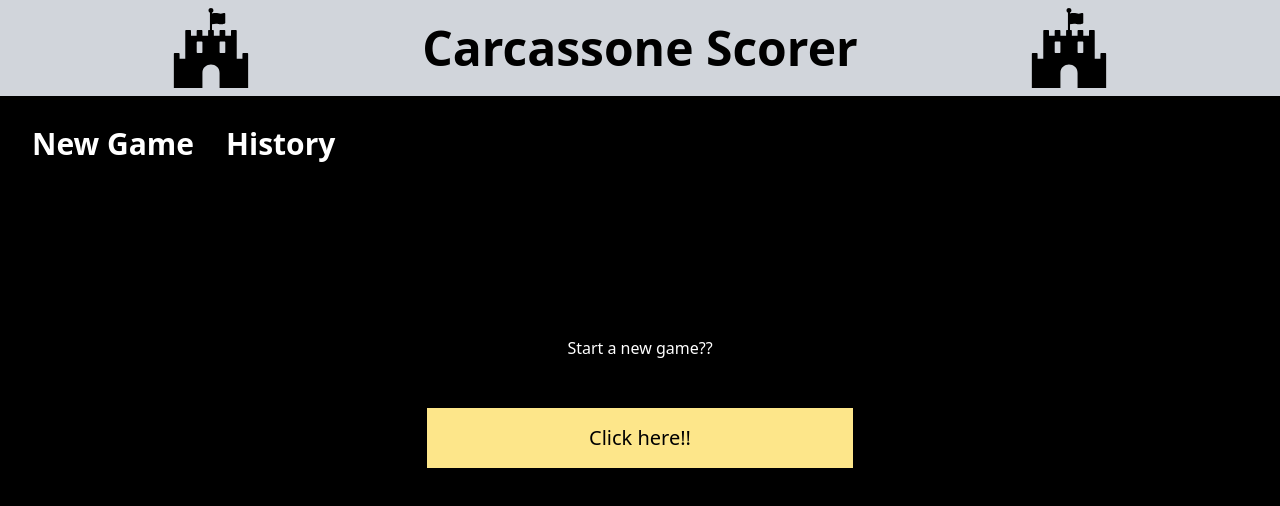
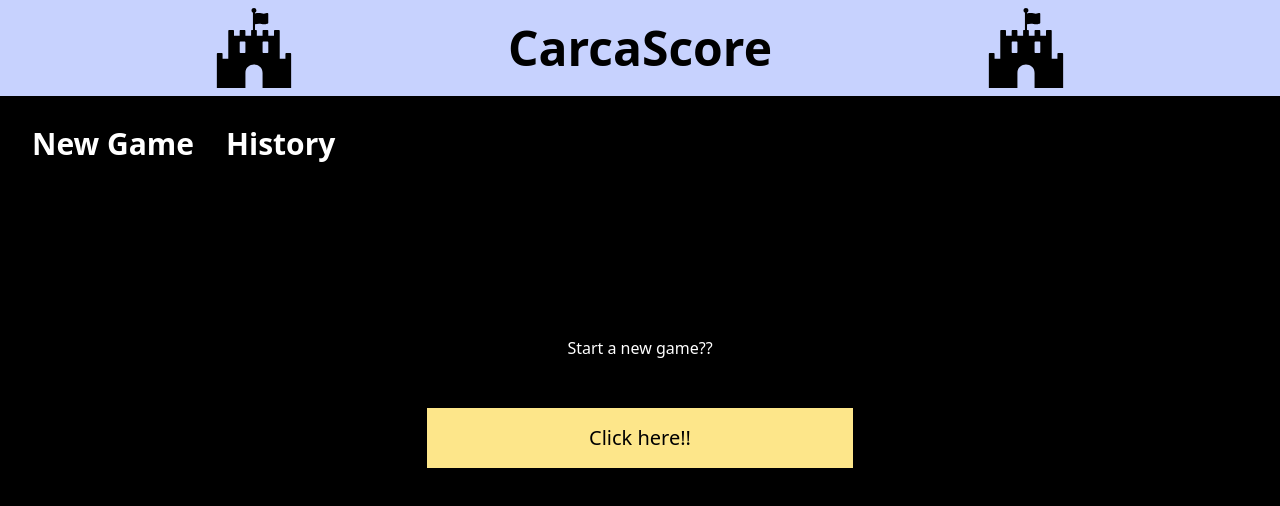
Before and after one commit to chezynick/Carcascore, a React (Create React App) app: page / in a window 1280 px wide. Shown: the top 506 px of the page. Built offline with nearby package versions, Linux system fonts and the light colour scheme.

Commit message:
updated styling for mobile

```diff
--- a/src/Components/FinalCount.js
+++ b/src/Components/FinalCount.js
@@ -59,7 +59,7 @@ const FinalCount = ({p1,p2}) => {
           {playerOne?.complete && !playerTwo?.complete && (<div>{playerTwo?.name} is next..the tension mounts</div>)}
 
 
-        <input  type="numeric" min="1" max='99' keyboardType="number-pad" pattern="[0-9]*"  className="text-black w-full md:w-auto my-6 outline-none py-3 text-4xl text-center" maxLength={2} value={newScore} onChange={(e)=> updateScore(e)} onKeyUp={e => { if(e.key === 'Enter'){
+        <input  type="numeric" min="1" max='99'  pattern="[0-9]*"  className="text-black w-full md:w-auto my-6 outline-none py-3 text-4xl text-center" maxLength={2} value={newScore} onChange={(e)=> updateScore(e)} onKeyUp={e => { if(e.key === 'Enter'){
            changePlayerScore( newScore );
            setPlusDisplay(true);
            setTimeout(()=>{
--- a/src/Components/FinalScore.js
+++ b/src/Components/FinalScore.js
@@ -10,7 +10,7 @@ const FinalScore = ({p1,p2}) => {
     <div className="w-3/4 bg-indigo-200 text-black font-bold text-5xl py-10 px-4 text-center rounded-2xl">
    {p1.score ===p2.score && (<div>Its a draw</div>) }
        {p1.score !== p2.score && <div>{p1.score > p2.score ? p1.name : p2.name} is the winner!!</div>}
-       <div className="my-6 flex w-full justify-evenly">
+       <div className="my-6 flex w-full justify-evenly flex-col md:flex-row">
        <h1>{p1.name} : {p1.score}</h1> <h1>{p2.name} : {p2.score}</h1></div>
        </div>
        <FontAwesomeIcon icon={faDragon} size="7x" className="text-indigo-200 fill-current mt-4 md:mt-20"/>
--- a/src/Components/Header.js
+++ b/src/Components/Header.js
@@ -6,9 +6,9 @@ const Header = () => {
 
     const [ showQuitModal, setShowQuitModal] = useState(false);
 
-    return ( <div className="w-full h-24 bg-gray-300 flex  items-center justify-evenly">
+    return ( <div className="w-full pt-6 md:pt-0 h-24 bg-indigo-200 flex  items-center justify-evenly">
     <button onClick={()=>setShowQuitModal(true)} className="ring-0  focus:outline-none"><FontAwesomeIcon icon={faFortAwesome} color="black" size="5x" /></button>
-    <h1 className="font-bold text-black text-5xl hidden md:flex">Carcassone Scorer</h1>
+    <h1 className="font-bold text-black text-5xl hidden md:flex">CarcaScore</h1>
     <FontAwesomeIcon icon={faFortAwesome} color="black" size="5x" className="hidden md:block"/>
     {showQuitModal &&
               ( <QuitModal setShowQuitModal={setShowQuitModal}/>)
--- a/src/Components/QuitModal.js
+++ b/src/Components/QuitModal.js
@@ -2,7 +2,7 @@ import React from 'react';
 
 const QuitModal = ({setShowQuitModal}) => {
     return (
-        <div className="absolute  bg-indigo-200 text-black border-2 border-gray-700 mt-96 object-center p-10  z-50">
+        <div className="absolute bg-indigo-200 text-black border-2 border-gray-700 mt-96 object-center p-10  z-50">
             <h3>Are you sure you want to quit? all data will be lost</h3>
             <div className="flex w-full items-center justify-between">
                 <a href="/about"><button>quit</button></a>
```
